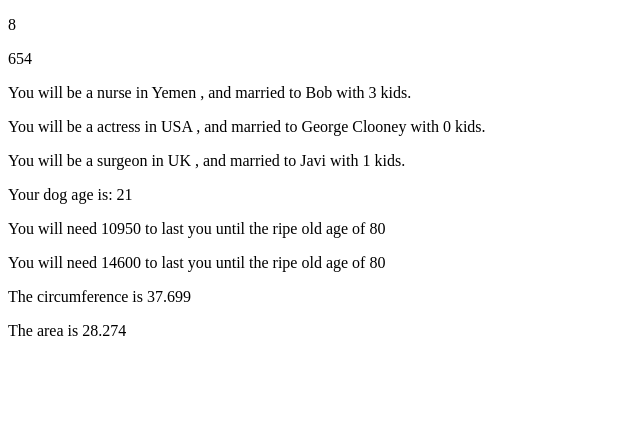
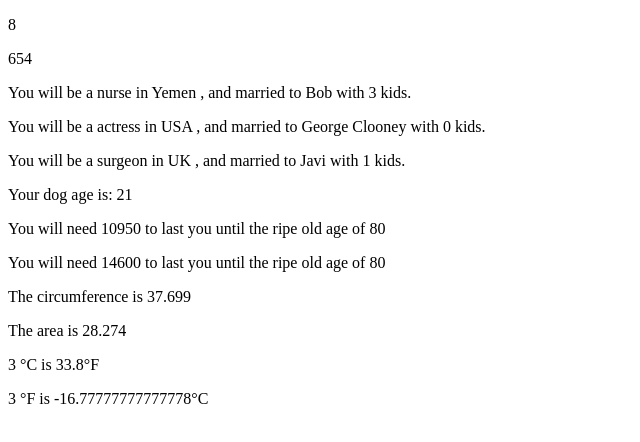
Before and after one commit to Kesse8401/functions-exercises, a plain HTML site: page index.html in a window 1280 px wide. Shown: the whole page, without its empty margins (0-640 px from the left). Drawn offline with Linux system fonts and the light colour scheme.

Commit message:
Function no6 first test #1

```diff
--- a/index.html
+++ b/index.html
@@ -15,6 +15,9 @@
    <p id="i"></p>
    <p id="j"></p>
    <p id="k"></p>
+   <p id="l"></p>
+   <p id="m"></p>
+   <p id="n"></p>
 
    <script src="index.js"></script>
   </body>
--- a/index.js
+++ b/index.js
@@ -81,3 +81,27 @@ function calcArea(radius) {
 };
 
 document.getElementById("j").innerHTML = calcArea(3);
+
+/* Create a function called celsiusToFahrenheit:
+
+Store a celsius temperature into a variable.
+Convert it to fahrenheit and output "NN°C is NN°F".
+Create a function called fahrenheitToCelsius:
+
+Now store a fahrenheit temperature into a variable.
+Convert it to celsius and output "NN°F is NN°C." */
+
+function celsiusToFahrenheit(x) {
+    let celcius = 1;
+    const conversionCtoF = celcius * 9 / 5 + 32;
+    return  x + " °C is " + conversionCtoF + "°F";
+};
+
+function fahrenheitToCelsius(z) {
+    let fahrenheit = 1;
+    const conversionFtoC = fahrenheit - 32 * 5 / 9;
+    return  z + " °F is " + conversionFtoC + "°C";
+};
+
+document.getElementById("k").innerHTML = celsiusToFahrenheit(3);
+document.getElementById("l").innerHTML = fahrenheitToCelsius(3);
```
